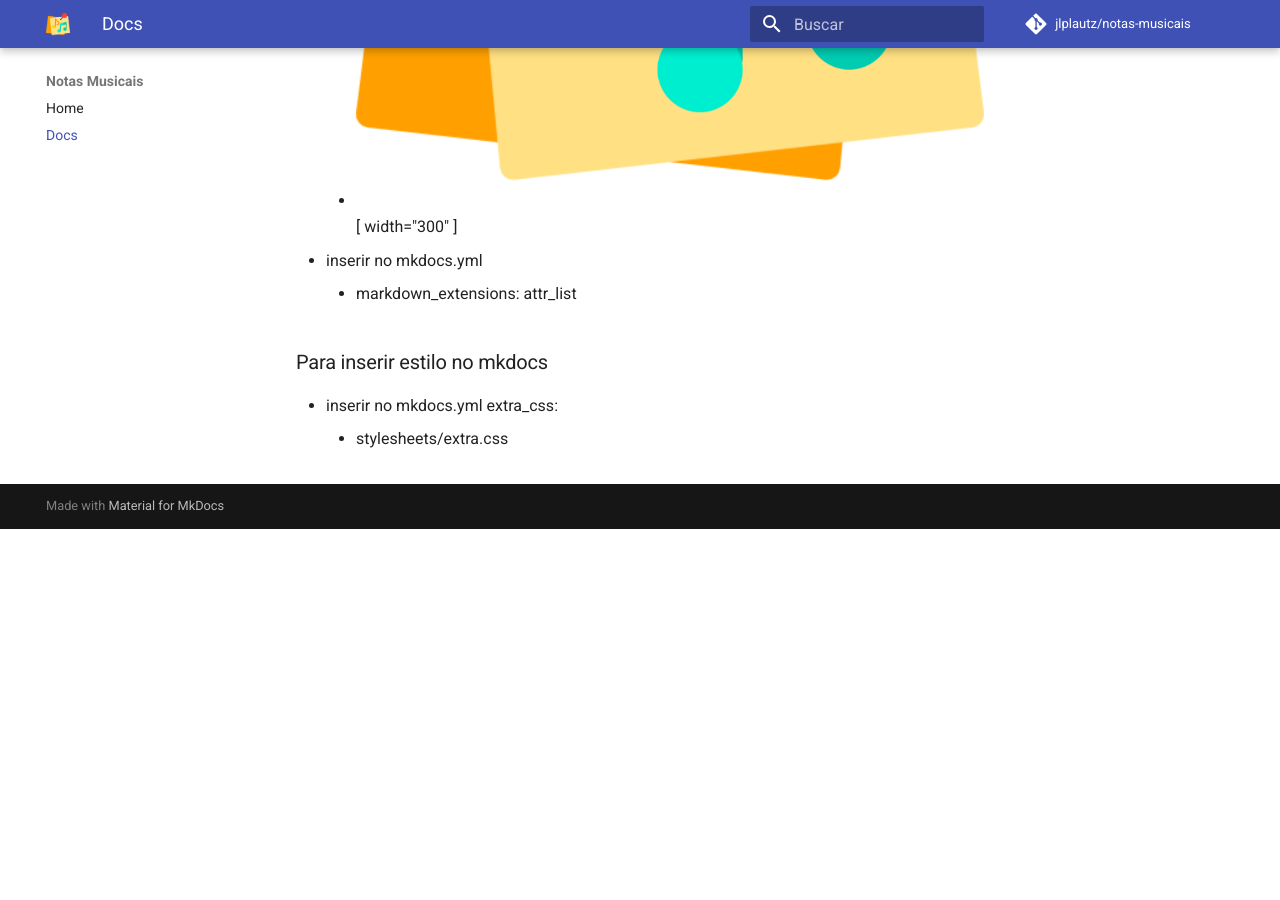
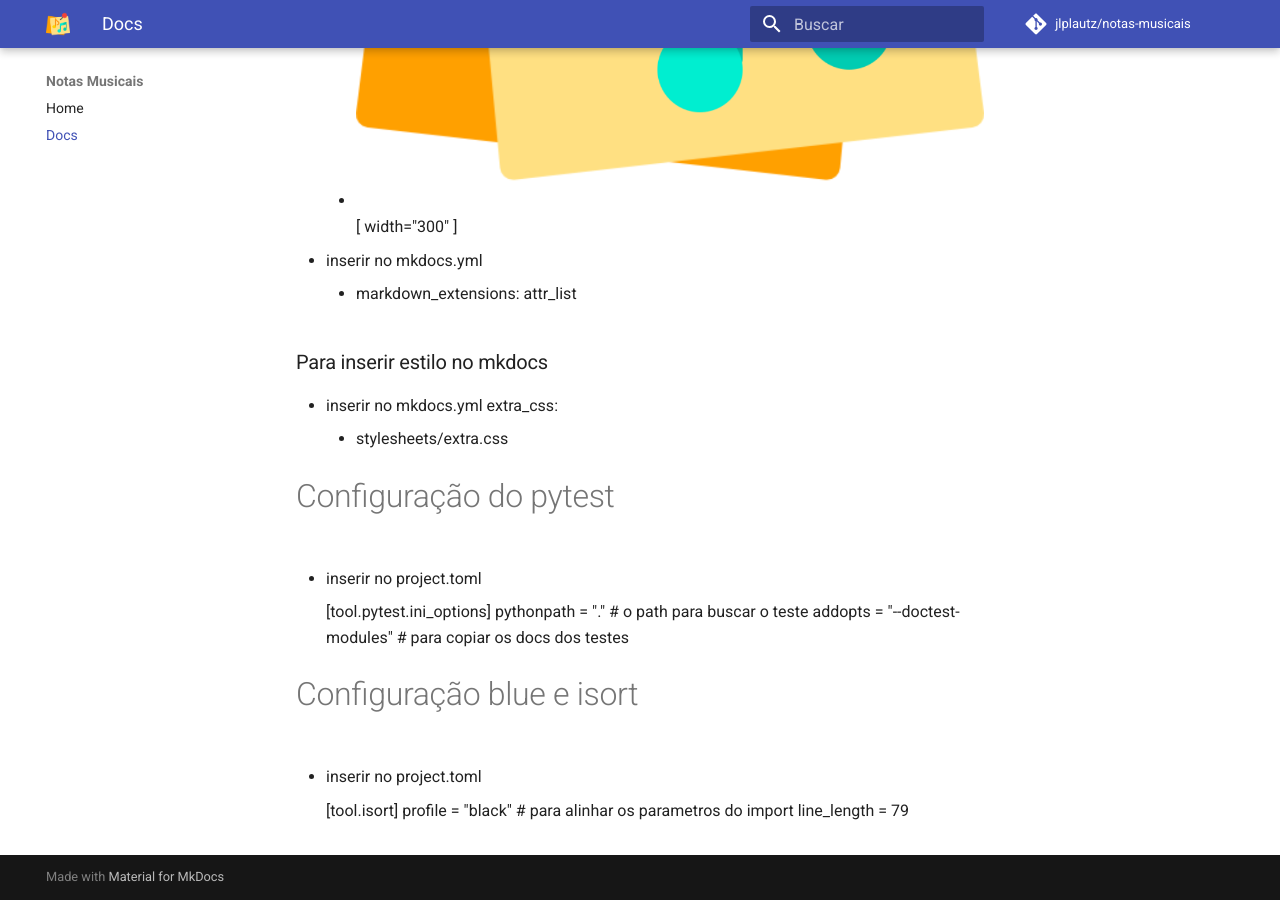
Before and after one commit to jlplautz/notas-musicais, an MkDocs documentation site: the page built from docs/docs.md, in a window 1280 px wide and 900 px high, scrolled down 7481 px. Built offline with MkDocs 1.6.1 and Material for MkDocs 9.7.7, drawn with Linux system fonts in a browser that asks for light colours; comment, search, counter and statistics services are not loaded; before the commit the page ends 8010 px from its top, so only the background shows below that.

Commit message:
4_configurar_pytest_blue_isort

```diff
--- a/docs/docs.md
+++ b/docs/docs.md
@@ -372,3 +372,17 @@ O arquivo mkdocs.yml foi criado na raiz do projeto
   - inserir no mkdocs.yml
     extra_css:
       - stylesheets/extra.css
+
+# Configuração do pytest
+  - inserir no project.toml
+
+    [tool.pytest.ini_options]
+    pythonpath = "."              # o path para buscar o teste
+    addopts = "--doctest-modules" # para copiar os docs dos testes
+
+# Configuração blue e isort
+  - inserir no project.toml
+
+    [tool.isort]
+    profile = "black"   # para alinhar os parametros do import
+    line_length = 79
```
Also changed, not shown: pyproject.toml (+8 -0 lines), 1 other file.
